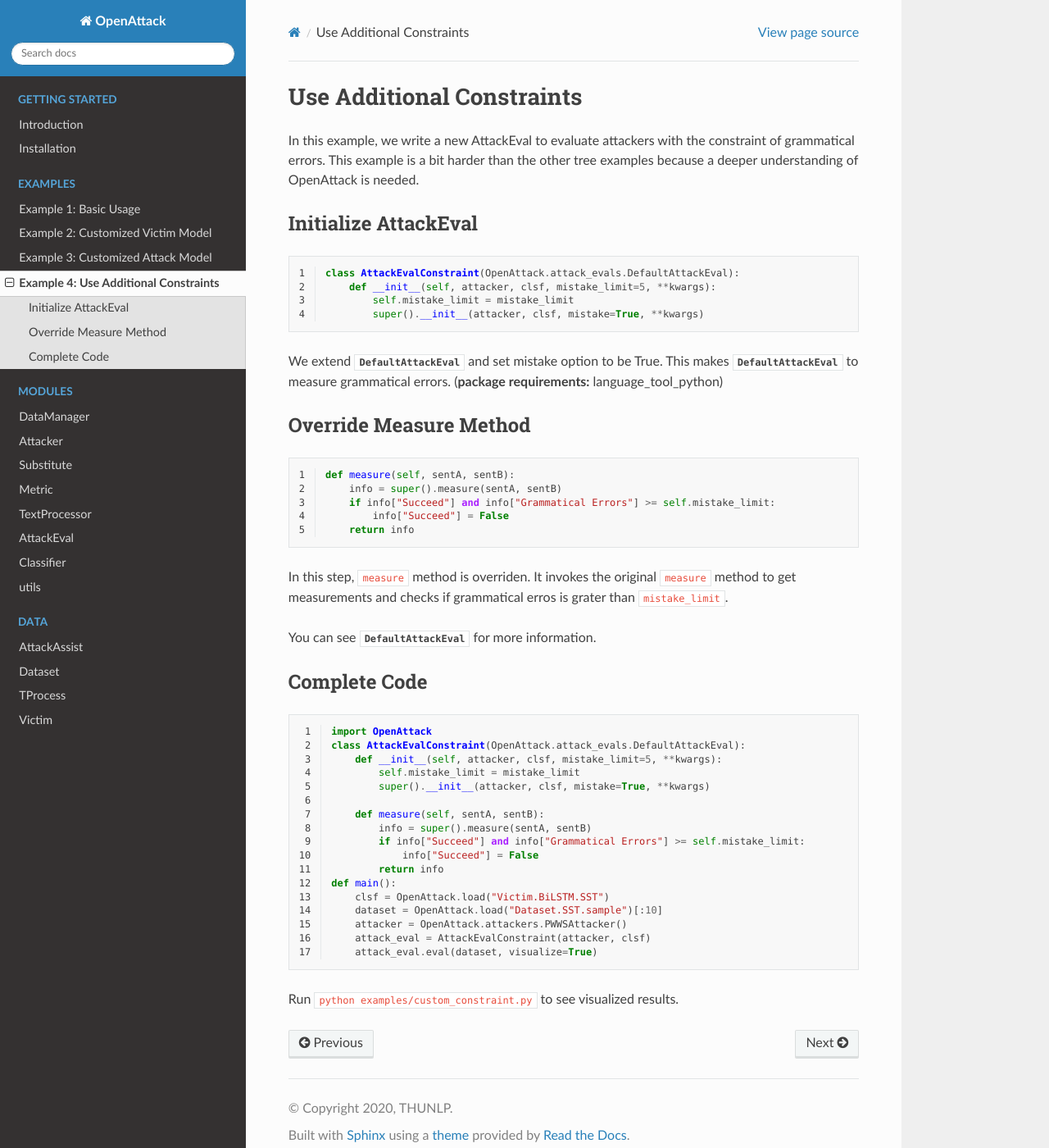
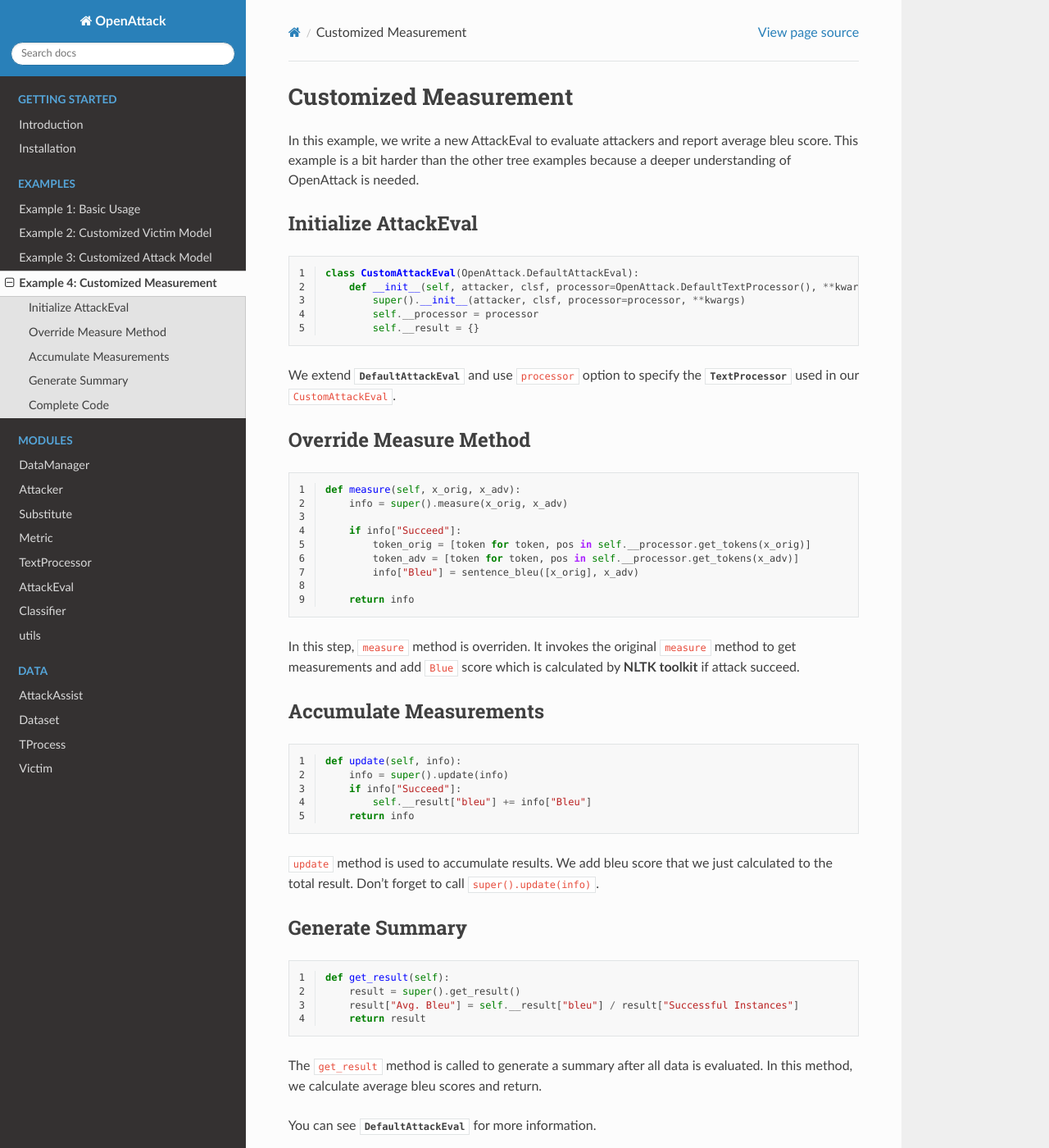
Before and after one commit to thunlp/OpenAttack, a Sphinx documentation site: the page built from docs/source/examples/example4.rst, in a window 1280 px wide and 1400 px high. Shown: the whole window at 82% size. Built offline with Sphinx 7.4.7 and the Read the Docs theme 2.0.0, drawn with Linux system fonts in a browser that asks for light colours; some of the changed text lies outside the part shown.

Commit message:
rewrite example 4

```diff
--- a/docs/source/examples/example4.rst
+++ b/docs/source/examples/example4.rst
@@ -1,8 +1,8 @@
 ============================================
-Use Additional Constraints
+Customized Measurement
 ============================================
 
-In this example, we write a new AttackEval to evaluate attackers with the constraint of grammatical errors.
+In this example, we write a new AttackEval to evaluate attackers and report average bleu score.
 This example is a bit harder than the other tree examples because a deeper understanding of OpenAttack is needed.
 
 Initialize AttackEval
@@ -11,13 +11,14 @@ Initialize AttackEval
 .. code-block:: python
     :linenos:
 
-    class AttackEvalConstraint(OpenAttack.attack_evals.DefaultAttackEval):
-        def __init__(self, attacker, clsf, mistake_limit=5, **kwargs):
-            self.mistake_limit = mistake_limit
-            super().__init__(attacker, clsf, mistake=True, **kwargs)
+    class CustomAttackEval(OpenAttack.DefaultAttackEval):
+        def __init__(self, attacker, clsf, processor=OpenAttack.DefaultTextProcessor(), **kwargs):
+            super().__init__(attacker, clsf, processor=processor, **kwargs)
+            self.__processor = processor
+            self.__result = {}
 
-We extend :py:class:`.DefaultAttackEval` and set mistake option to be True.
-This makes :py:class:`.DefaultAttackEval` to measure grammatical errors. (**package requirements:** language_tool_python)
+We extend :py:class:`.DefaultAttackEval` and use ``processor`` option to specify the :py:class:`.TextProcessor`
+used in our ``CustomAttackEval``.
 
 
 Override Measure Method
@@ -26,14 +27,49 @@ Override Measure Method
 .. code-block:: python
     :linenos:
 
-    def measure(self, sentA, sentB):
-        info = super().measure(sentA, sentB)
-        if info["Succeed"] and info["Grammatical Errors"] >= self.mistake_limit:
-            info["Succeed"] = False
+    def measure(self, x_orig, x_adv):
+        info = super().measure(x_orig, x_adv)
+
+        if info["Succeed"]:
+            token_orig = [token for token, pos in self.__processor.get_tokens(x_orig)]
+            token_adv = [token for token, pos in self.__processor.get_tokens(x_adv)]
+            info["Bleu"] = sentence_bleu([x_orig], x_adv)
+
         return info
 
 In this step, ``measure`` method is overriden.
-It invokes the original ``measure`` method to get measurements and checks if grammatical erros is grater than ``mistake_limit``.
+It invokes the original ``measure`` method to get measurements and add ``Blue`` score which is calculated by **NLTK toolkit** if attack succeed.
+
+
+Accumulate Measurements
+------------------------------
+
+.. code-block:: python
+    :linenos:
+
+    def update(self, info):
+        info = super().update(info)
+        if info["Succeed"]:
+            self.__result["bleu"] += info["Bleu"]
+        return info
+
+``update`` method is used to accumulate results.
+We add bleu score that we just calculated to the total result.
+Don't forget to call ``super().update(info)``.
+
+Generate Summary
+-------------------------
+
+.. code-block:: python
+    :linenos:
+
+    def get_result(self):
+        result = super().get_result()
+        result["Avg. Bleu"] = self.__result["bleu"] / result["Successful Instances"]
+        return result
+
+The ``get_result`` method is called to generate a summary after all data is evaluated.
+In this method, we calculate average bleu scores and return.
 
 You can see :py:class:`.DefaultAttackEval` for more information.
 
@@ -42,24 +78,52 @@ Complete Code
 
 .. code-block:: python
     :linenos:
-    :name: examples/custom_constraint.py
+    :name: examples/custom_measurement.py
 
     import OpenAttack
-    class AttackEvalConstraint(OpenAttack.attack_evals.DefaultAttackEval):
-        def __init__(self, attacker, clsf, mistake_limit=5, **kwargs):
-            self.mistake_limit = mistake_limit
-            super().__init__(attacker, clsf, mistake=True, **kwargs)
+    from nltk.translate.bleu_score import sentence_bleu
 
-        def measure(self, sentA, sentB):
-            info = super().measure(sentA, sentB)
-            if info["Succeed"] and info["Grammatical Errors"] >= self.mistake_limit:
-                info["Succeed"] = False
+    class CustomAttackEval(OpenAttack.DefaultAttackEval):
+        def __init__(self, attacker, clsf, processor=OpenAttack.DefaultTextProcessor(), **kwargs):
+            super().__init__(attacker, clsf, processor=processor, **kwargs)
+            self.__processor = processor
+
+
+        def measure(self, x_orig, x_adv):
+            info = super().measure(x_orig, x_adv)
+
+            if info["Succeed"]:
+                token_orig = [token for token, pos in self.__processor.get_tokens(x_orig)]
+                token_adv = [token for token, pos in self.__processor.get_tokens(x_adv)]
+                info["Bleu"] = sentence_bleu([x_orig], x_adv)
+
             return info
+
+        def update(self, info):
+            info = super().update(info)
+            if info["Succeed"]:
+                self.__result["bleu"] += info["Bleu"]
+            return info
+
+        def clear(self):
+            super().clear()
+            self.__result = { "bleu": 0 }
+
+        def get_result(self):
+            result = super().get_result()
+            result["Avg. Bleu"] = self.__result["bleu"] / result["Successful Instances"]
+            return result
+
+
     def main():
         clsf = OpenAttack.load("Victim.BiLSTM.SST")
         dataset = OpenAttack.load("Dataset.SST.sample")[:10]
-        attacker = OpenAttack.attackers.PWWSAttacker()
-        attack_eval = AttackEvalConstraint(attacker, clsf)
+
+        attacker = OpenAttack.attackers.GeneticAttacker()
+        attack_eval = CustomAttackEval(attacker, clsf)
         attack_eval.eval(dataset, visualize=True)
 
-Run ``python examples/custom_constraint.py`` to see visualized results.
+    if __name__ == "__main__":
+        main()
+
+Run ``python examples/custom_measurement.py`` to see visualized results.
--- a/docs/source/index.rst
+++ b/docs/source/index.rst
@@ -61,7 +61,7 @@ OpenAttack has 7 main modules:
    Example 1: Basic Usage <examples/example1>
    Example 2: Customized Victim Model <examples/example2>
    Example 3: Customized Attack Model <examples/example3>
-   Example 4: Use Additional Constraints <examples/example4>
+   Example 4: Customized Measurement <examples/example4>
 
 .. toctree::
    :maxdepth: 2
```
Also changed, not shown: 1 other file.
